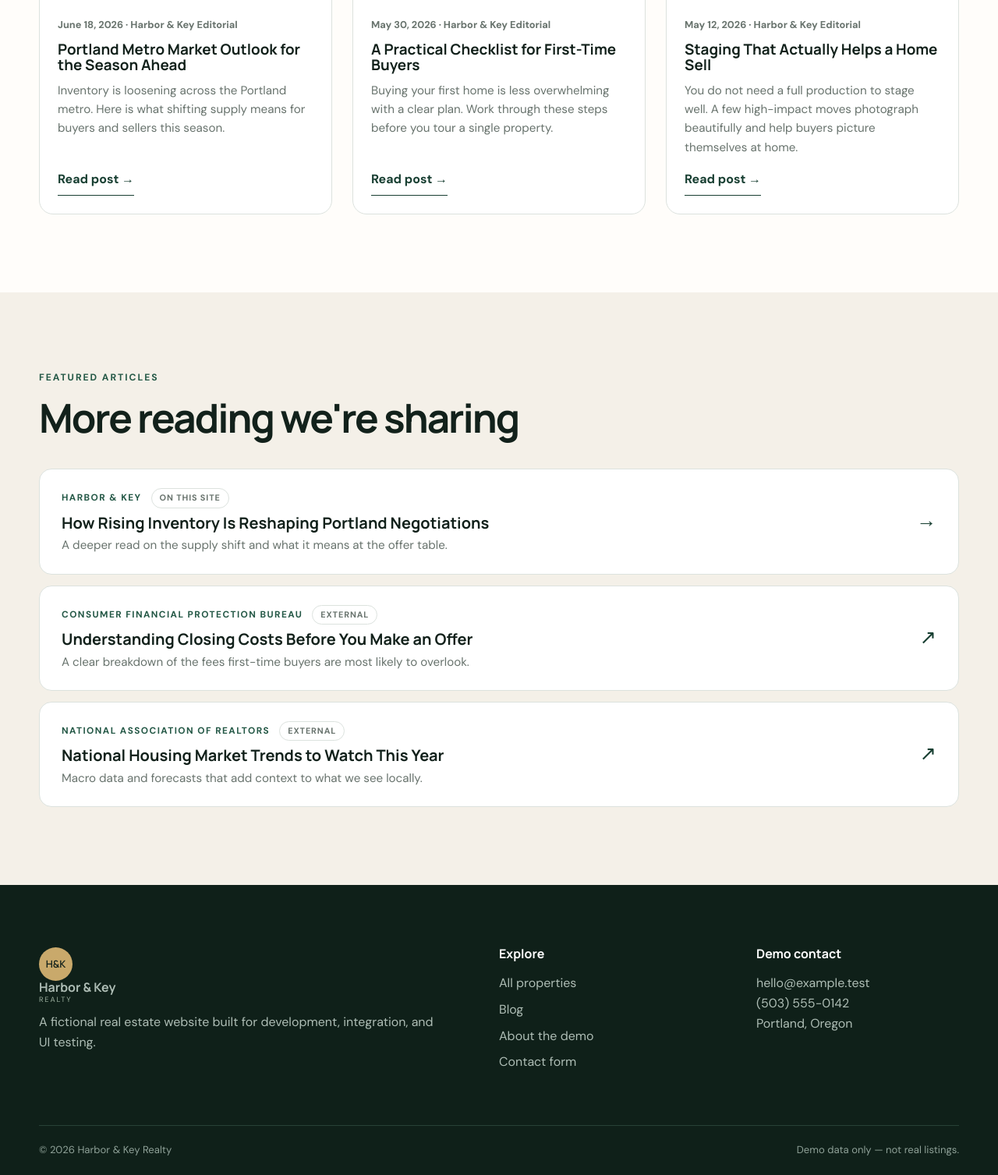
After one commit to Kofi-Kiing/harbor-key-realty, a Flask app: page /blog in a window 1280 px wide. The commit adds this page. Shown: the part 835-2342 px from the top of the page at 78% size. Run offline with Flask 3, Linux system fonts and the light colour scheme.

Commit message:
Add blog with posting form and featured articles
Introduce a blog section so operators can publish posts through the
site and highlight related reading.

- Add /blog list (with category filters), /blog/<slug> detail, and a
  /blog/new form that validates input, slugifies titles, and appends
  posts to data/blog_posts.json
- Add a "Featured articles" section on /blog, editable via
  data/featured_articles.json, supporting both internal post links and
  external URLs
- Add /api/posts JSON endpoint and a prettydate template filter
- Wire Blog into the nav/footer, add styling, tests, and docs

Co-authored-by: Cursor <cursoragent@cursor.com>

```diff
--- a/app.py
+++ b/app.py
@@ -2,6 +2,8 @@ from __future__ import annotations
 
 import json
 import os
+import re
+from datetime import date, datetime
 from pathlib import Path
 from typing import Any
 
@@ -9,6 +11,8 @@ from flask import Flask, abort, flash, jsonify, redirect, render_template, reque
 
 BASE_DIR = Path(__file__).resolve().parent
 DATA_FILE = BASE_DIR / "data" / "properties.json"
+BLOG_FILE = BASE_DIR / "data" / "blog_posts.json"
+FEATURED_FILE = BASE_DIR / "data" / "featured_articles.json"
 
 app = Flask(__name__)
 app.secret_key = os.environ.get("SECRET_KEY", "dev-only-change-me")
@@ -17,6 +21,44 @@ app.secret_key = os.environ.get("SECRET_KEY", "dev-only-change-me")
 def load_properties() -> list[dict[str, Any]]:
     with DATA_FILE.open("r", encoding="utf-8") as file:
         return json.load(file)
+
+
+def load_posts() -> list[dict[str, Any]]:
+    if not BLOG_FILE.exists():
+        return []
+    with BLOG_FILE.open("r", encoding="utf-8") as file:
+        return json.load(file)
+
+
+def load_featured_articles() -> list[dict[str, Any]]:
+    if not FEATURED_FILE.exists():
+        return []
+    with FEATURED_FILE.open("r", encoding="utf-8") as file:
+        return json.load(file)
+
+
+def save_posts(posts: list[dict[str, Any]]) -> None:
+    with BLOG_FILE.open("w", encoding="utf-8") as file:
+        json.dump(posts, file, indent=2, ensure_ascii=False)
+        file.write("\n")
+
+
+def slugify(value: str) -> str:
+    slug = re.sub(r"[^a-z0-9]+", "-", value.lower()).strip("-")
+    return slug or "post"
+
+
+def unique_slug(base: str, existing: set[str]) -> str:
+    slug = base
+    suffix = 2
+    while slug in existing:
+        slug = f"{base}-{suffix}"
+        suffix += 1
+    return slug
+
+
+def split_tags(raw: str) -> list[str]:
+    return [tag.strip() for tag in raw.split(",") if tag.strip()]
 
 
 def parse_int(value: str | None) -> int | None:
@@ -82,6 +124,15 @@ def money(value: int | float) -> str:
     return f"${value:,.0f}"
 
 
+@app.template_filter("prettydate")
+def prettydate(value: str) -> str:
+    try:
+        parsed = datetime.strptime(value, "%Y-%m-%d").date()
+    except (ValueError, TypeError):
+        return value
+    return parsed.strftime("%B %-d, %Y")
+
+
 @app.route("/")
 def home():
     properties = load_properties()
@@ -126,6 +177,81 @@ def about():
     return render_template("about.html")
 
 
+@app.route("/blog")
+def blog():
+    posts = sorted(load_posts(), key=lambda item: item["date"], reverse=True)
+    category = request.args.get("category", "").strip()
+    if category:
+        posts = [post for post in posts if post.get("category") == category]
+    categories = sorted({post.get("category") for post in load_posts() if post.get("category")})
+    return render_template(
+        "blog.html",
+        posts=posts,
+        categories=categories,
+        active_category=category,
+        featured_articles=load_featured_articles(),
+    )
+
+
+@app.route("/blog/new", methods=["GET", "POST"])
+def blog_new():
+    if request.method == "POST":
+        title = request.form.get("title", "").strip()
+        body = request.form.get("body", "").strip()
+        author = request.form.get("author", "").strip() or "Guest Contributor"
+        category = request.form.get("category", "").strip() or "General"
+        image = request.form.get("image", "").strip()
+        excerpt = request.form.get("excerpt", "").strip()
+        tags = split_tags(request.form.get("tags", ""))
+
+        if not title or not body:
+            flash("A title and body are required to publish a post.", "error")
+            return render_template("blog_new.html", form=request.form), 400
+
+        posts = load_posts()
+        existing_slugs = {post["slug"] for post in posts}
+        slug = unique_slug(slugify(title), existing_slugs)
+
+        if not excerpt:
+            first_paragraph = body.split("\n\n", 1)[0].strip()
+            excerpt = (first_paragraph[:197] + "…") if len(first_paragraph) > 198 else first_paragraph
+
+        new_post = {
+            "id": max((post["id"] for post in posts), default=0) + 1,
+            "slug": slug,
+            "title": title,
+            "author": author,
+            "date": date.today().isoformat(),
+            "category": category,
+            "excerpt": excerpt,
+            "image": image,
+            "tags": tags,
+            "body": body,
+        }
+        posts.append(new_post)
+        save_posts(posts)
+
+        flash("Your post was published.", "success")
+        return redirect(url_for("blog_detail", slug=slug))
+
+    return render_template("blog_new.html", form={})
+
+
+@app.route("/blog/<slug>")
+def blog_detail(slug: str):
+    posts = load_posts()
+    post = next((item for item in posts if item["slug"] == slug), None)
+    if post is None:
+        abort(404)
+
+    related = [
+        item
+        for item in sorted(posts, key=lambda item: item["date"], reverse=True)
+        if item["slug"] != slug and item.get("category") == post.get("category")
+    ][:3]
+    return render_template("blog_detail.html", post=post, related=related)
+
+
 @app.route("/contact", methods=["GET", "POST"])
 def contact():
     if request.method == "POST":
@@ -160,6 +286,12 @@ def api_property(property_id: int):
     return jsonify(item)
 
 
+@app.route("/api/posts")
+def api_posts():
+    posts = sorted(load_posts(), key=lambda item: item["date"], reverse=True)
+    return jsonify({"count": len(posts), "posts": posts})
+
+
 @app.route("/api/health")
 def health():
     return jsonify({"status": "ok"})
--- a/static/css/styles.css
+++ b/static/css/styles.css
@@ -223,6 +223,61 @@ p { margin-top: 0; }
 .form-row { display: grid; grid-template-columns: 1fr 1fr; gap: 16px; }
 .optional { color: var(--muted); font-weight: 400; }
 
+.blog-filter { display: flex; flex-wrap: wrap; gap: 10px; margin-bottom: 34px; }
+.chip {
+  display: inline-flex; align-items: center; min-height: 40px; padding: 0 18px; border-radius: 999px;
+  border: 1px solid var(--line); background: white; font-weight: 700; font-size: .88rem; color: #425049;
+}
+.chip:hover { border-color: var(--forest-2); }
+.chip.active { background: var(--forest); border-color: var(--forest); color: white; }
+
+.post-grid { display: grid; grid-template-columns: repeat(3, 1fr); gap: 26px; }
+.post-card { display: flex; flex-direction: column; background: white; border: 1px solid var(--line); border-radius: var(--radius); overflow: hidden; transition: .25s ease; }
+.post-card:hover { transform: translateY(-6px); box-shadow: var(--shadow); }
+.post-image { display: block; height: 220px; position: relative; overflow: hidden; background: var(--cream); }
+.post-image img { height: 100%; object-fit: cover; transition: .45s ease; }
+.post-card:hover .post-image img { transform: scale(1.035); }
+.post-image-placeholder { position: absolute; inset: 0; display: grid; place-items: center; font: 800 1.6rem "Manrope"; color: var(--forest-2); }
+.post-badge {
+  position: absolute; top: 16px; left: 16px; background: rgba(255,255,255,.94); padding: 7px 11px;
+  border-radius: 999px; font-size: .72rem; font-weight: 800;
+}
+.post-body { padding: 23px; display: flex; flex-direction: column; gap: 10px; flex: 1; }
+.post-meta { color: var(--muted); font-size: .8rem; font-weight: 700; margin: 0; }
+.post-body h3 { font-size: 1.18rem; }
+.post-excerpt { color: var(--muted); font-size: .95rem; margin: 0; flex: 1; }
+.post-body .text-link { align-self: flex-start; margin-top: 6px; }
+
+.post-header { background: var(--cream); padding: 90px 0 40px; }
+.post-header h1 { font-size: clamp(2.4rem, 5vw, 4.4rem); }
+.post-byline { color: var(--muted); font-weight: 700; margin: 18px 0 0; }
+.post-hero-image { margin-top: -30px; border-radius: 22px; overflow: hidden; box-shadow: var(--shadow); }
+.post-hero-image img { max-height: 460px; object-fit: cover; }
+.post-section { padding-top: 60px; }
+.post-content p { font-size: 1.15rem; color: #4f5d56; margin-bottom: 22px; }
+.post-tags { display: flex; flex-wrap: wrap; gap: 10px; margin: 30px 0; }
+.tag { background: var(--cream); color: var(--forest-2); padding: 6px 13px; border-radius: 999px; font-size: .82rem; font-weight: 700; }
+
+.article-links { list-style: none; margin: 0; padding: 0; display: grid; gap: 14px; }
+.article-link {
+  display: flex; align-items: center; justify-content: space-between; gap: 24px;
+  background: white; border: 1px solid var(--line); border-radius: 16px; padding: 24px 28px; transition: .2s ease;
+}
+.article-link:hover { transform: translateY(-3px); box-shadow: var(--shadow); border-color: var(--forest-2); }
+.article-link-top { display: flex; align-items: center; gap: 12px; margin-bottom: 8px; }
+.article-source { color: var(--forest-2); font-weight: 800; font-size: .74rem; letter-spacing: .12em; text-transform: uppercase; }
+.article-kind {
+  font-size: .68rem; font-weight: 800; letter-spacing: .08em; text-transform: uppercase; color: var(--muted);
+  border: 1px solid var(--line); border-radius: 999px; padding: 3px 10px;
+}
+.article-link-text h3 { font-size: 1.25rem; margin: 0 0 6px; }
+.article-link-text p { margin: 0; color: var(--muted); font-size: .95rem; }
+.article-arrow { font-size: 1.6rem; color: var(--forest); flex-shrink: 0; }
+
+.post-form label { margin-bottom: 20px; }
+.post-form .required { color: #b4482f; }
+.form-actions { display: flex; align-items: center; gap: 18px; }
+
 .alerts { margin-top: 20px; }
 .alert { padding: 14px 18px; border-radius: 10px; }
 .alert-success { background: #e4f3e9; color: #1f6338; }
@@ -243,6 +298,7 @@ p { margin-top: 0; }
   .hero-search { grid-template-columns: 1fr 1fr; }
   .hero-search label { border-right: 0; }
   .property-grid { grid-template-columns: repeat(2, 1fr); }
+  .post-grid { grid-template-columns: repeat(2, 1fr); }
   .split-feature, .about-grid, .contact-layout { grid-template-columns: 1fr; gap: 55px; }
   .feature-image img { height: 500px; }
   .floating-stat { right: 20px; }
@@ -269,6 +325,8 @@ p { margin-top: 0; }
   .section { padding: 72px 0; }
   .section-heading, .cta-panel, .api-panel, .detail-title-row { align-items: flex-start; flex-direction: column; }
   .property-grid { grid-template-columns: 1fr; }
+  .post-grid { grid-template-columns: 1fr; }
+  .article-link { flex-direction: column; align-items: flex-start; gap: 14px; }
   .property-image { height: 255px; }
   .cta-panel, .api-panel { padding: 38px 28px; }
   .filter-bar { grid-template-columns: 1fr; }
--- /dev/null
+++ b/templates/_post_card.html
@@ -0,0 +1,16 @@
+<article class="post-card">
+  <a class="post-image" href="{{ url_for('blog_detail', slug=post.slug) }}">
+    {% if post.image %}
+      <img src="{{ post.image }}" alt="{{ post.title }}" loading="lazy">
+    {% else %}
+      <span class="post-image-placeholder" aria-hidden="true">H&amp;K</span>
+    {% endif %}
+    {% if post.category %}<span class="post-badge">{{ post.category }}</span>{% endif %}
+  </a>
+  <div class="post-body">
+    <p class="post-meta">{{ post.date|prettydate }} · {{ post.author }}</p>
+    <h3><a href="{{ url_for('blog_detail', slug=post.slug) }}">{{ post.title }}</a></h3>
+    <p class="post-excerpt">{{ post.excerpt }}</p>
+    <a class="text-link" href="{{ url_for('blog_detail', slug=post.slug) }}">Read post <span>→</span></a>
+  </div>
+</article>
--- a/templates/base.html
+++ b/templates/base.html
@@ -29,6 +29,7 @@
 
       <nav id="main-nav" class="main-nav" aria-label="Main navigation">
         <a href="{{ url_for('listings') }}" class="{{ 'active' if request.endpoint in ['listings', 'property_detail'] else '' }}">Properties</a>
+        <a href="{{ url_for('blog') }}" class="{{ 'active' if request.endpoint in ['blog', 'blog_detail', 'blog_new'] else '' }}">Blog</a>
         <a href="{{ url_for('about') }}" class="{{ 'active' if request.endpoint == 'about' else '' }}">About</a>
         <a href="{{ url_for('contact') }}" class="{{ 'active' if request.endpoint == 'contact' else '' }}">Contact</a>
         <a class="button button-small" href="{{ url_for('listings') }}">Browse homes</a>
@@ -62,6 +63,7 @@
       <div>
         <h3>Explore</h3>
         <a href="{{ url_for('listings') }}">All properties</a>
+        <a href="{{ url_for('blog') }}">Blog</a>
         <a href="{{ url_for('about') }}">About the demo</a>
         <a href="{{ url_for('contact') }}">Contact form</a>
       </div>
--- /dev/null
+++ b/templates/blog.html
@@ -0,0 +1,73 @@
+{% extends "base.html" %}
+{% block title %}Blog — Harbor & Key Realty{% endblock %}
+{% block description %}Market updates, buyer tips, and seller guides from the Harbor & Key Realty demo.{% endblock %}
+{% block content %}
+<section class="page-hero compact">
+  <div class="container">
+    <p class="eyebrow">FROM THE DESK</p>
+    <h1>The Blog</h1>
+    <p>Market notes, buyer and seller guides, and neighborhood stories — plus an open form to publish your own demo post.</p>
+    <a class="button button-dark" href="{{ url_for('blog_new') }}">Write a post</a>
+  </div>
+</section>
+
+<section class="section listings-section">
+  <div class="container">
+    {% if categories %}
+      <div class="blog-filter">
+        <a href="{{ url_for('blog') }}" class="chip {{ 'active' if not active_category else '' }}">All</a>
+        {% for category in categories %}
+          <a href="{{ url_for('blog', category=category) }}" class="chip {{ 'active' if active_category == category else '' }}">{{ category }}</a>
+        {% endfor %}
+      </div>
+    {% endif %}
+
+    {% if posts %}
+      <div class="post-grid">
+        {% for post in posts %}
+          {% include "_post_card.html" %}
+        {% endfor %}
+      </div>
+    {% else %}
+      <div class="empty-state">
+        <h2>No posts yet</h2>
+        <p>Be the first to publish something.</p>
+        <a class="button button-dark" href="{{ url_for('blog_new') }}">Write a post</a>
+      </div>
+    {% endif %}
+  </div>
+</section>
+
+{% if featured_articles %}
+<section class="section section-soft">
+  <div class="container">
+    <div class="section-heading">
+      <div>
+        <p class="eyebrow">FEATURED ARTICLES</p>
+        <h2>More reading we're sharing</h2>
+      </div>
+    </div>
+
+    <ul class="article-links">
+      {% for article in featured_articles %}
+        {% set is_external = article.type == 'external' %}
+        {% set href = article.url if is_external else url_for('blog_detail', slug=article.slug) %}
+        <li>
+          <a class="article-link" href="{{ href }}"{% if is_external %} target="_blank" rel="noopener"{% endif %}>
+            <div class="article-link-text">
+              <div class="article-link-top">
+                {% if article.source %}<span class="article-source">{{ article.source }}</span>{% endif %}
+                <span class="article-kind">{{ 'External' if is_external else 'On this site' }}</span>
+              </div>
+              <h3>{{ article.title }}</h3>
+              {% if article.blurb %}<p>{{ article.blurb }}</p>{% endif %}
+            </div>
+            <span class="article-arrow" aria-hidden="true">{{ '↗' if is_external else '→' }}</span>
+          </a>
+        </li>
+      {% endfor %}
+    </ul>
+  </div>
+</section>
+{% endif %}
+{% endblock %}
```
Also changed, not shown: data/blog_posts.json (added, +38 -0 lines), data/featured_articles.json (added, +23 -0 lines), templates/blog_detail.html (added, +53 -0 lines), templates/blog_new.html (added, +51 -0 lines), test_app.py (+19 -1 lines), README.md.
